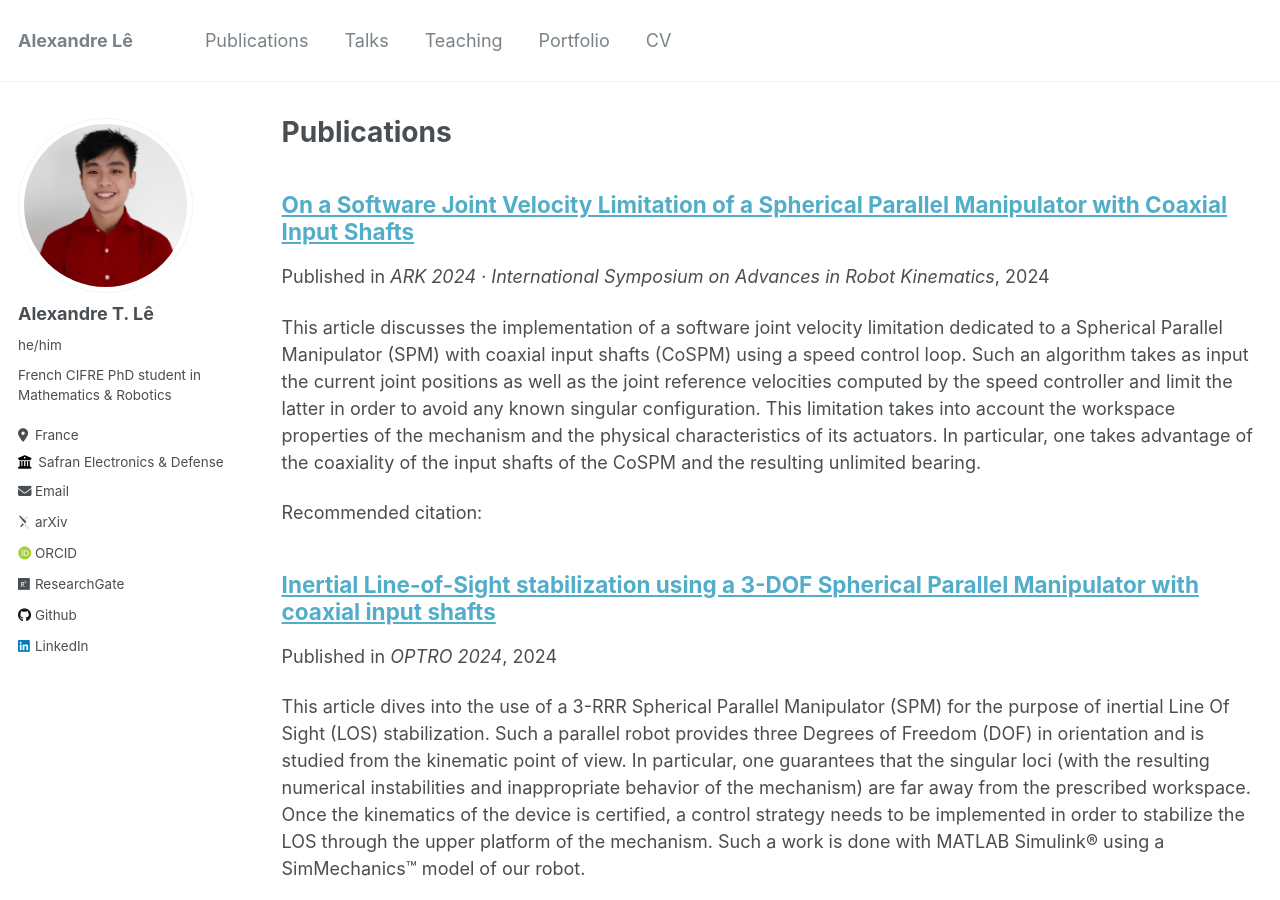
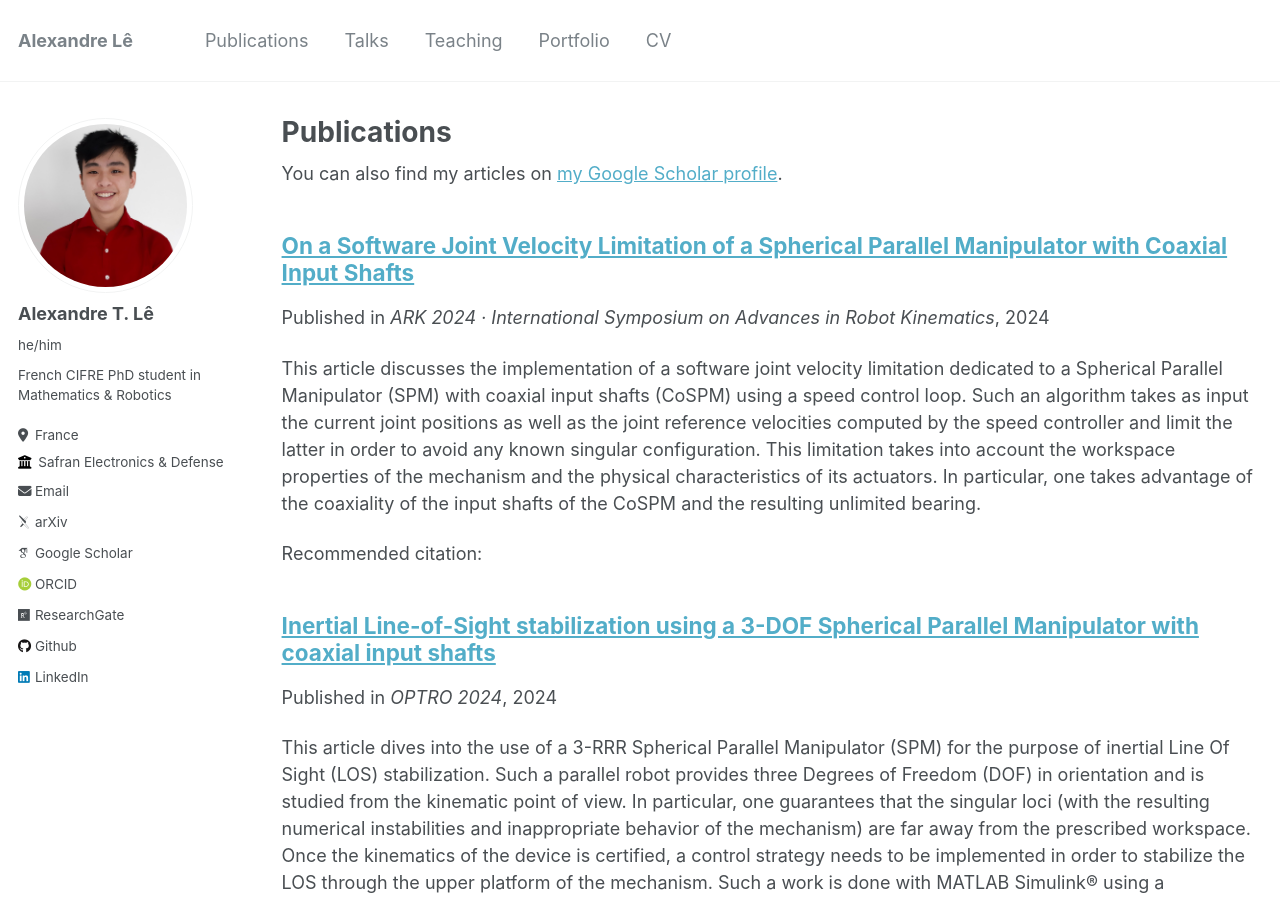
Before and after one commit to alexandre-tle/alexandre-tle.github.io, a Jekyll site: the page built from _pages/publications.md, in a window 1280 px wide and 900 px high. Built offline with Jekyll 4.4.1, drawn with Linux system fonts in a browser that asks for light colours; some web fonts are replaced; part of the change alters nothing that is shown.

Commit message:
add google scholar

```diff
--- a/_config.yml
+++ b/_config.yml
@@ -32,7 +32,7 @@ author:
 
   # Academic websites
   arxiv            : "https://arxiv.org/a/0000-0002-5721-1111" # URL - Update with the correct link to your profile
-  googlescholar    : #"https://scholar.google.com/citations?user=PS_CX0AAAAAJ"
+  googlescholar    : "https://scholar.google.com/citations?hl=fr&user=vZ9reBEAAAAJ" #"https://scholar.google.com/citations?user=PS_CX0AAAAAJ"
   impactstory      : # URL
   orcid            : "https://orcid.org/0000-0002-5721-1111"
   pubmed           : #"https://www.ncbi.nlm.nih.gov/pubmed/?term=john+snow"
```
